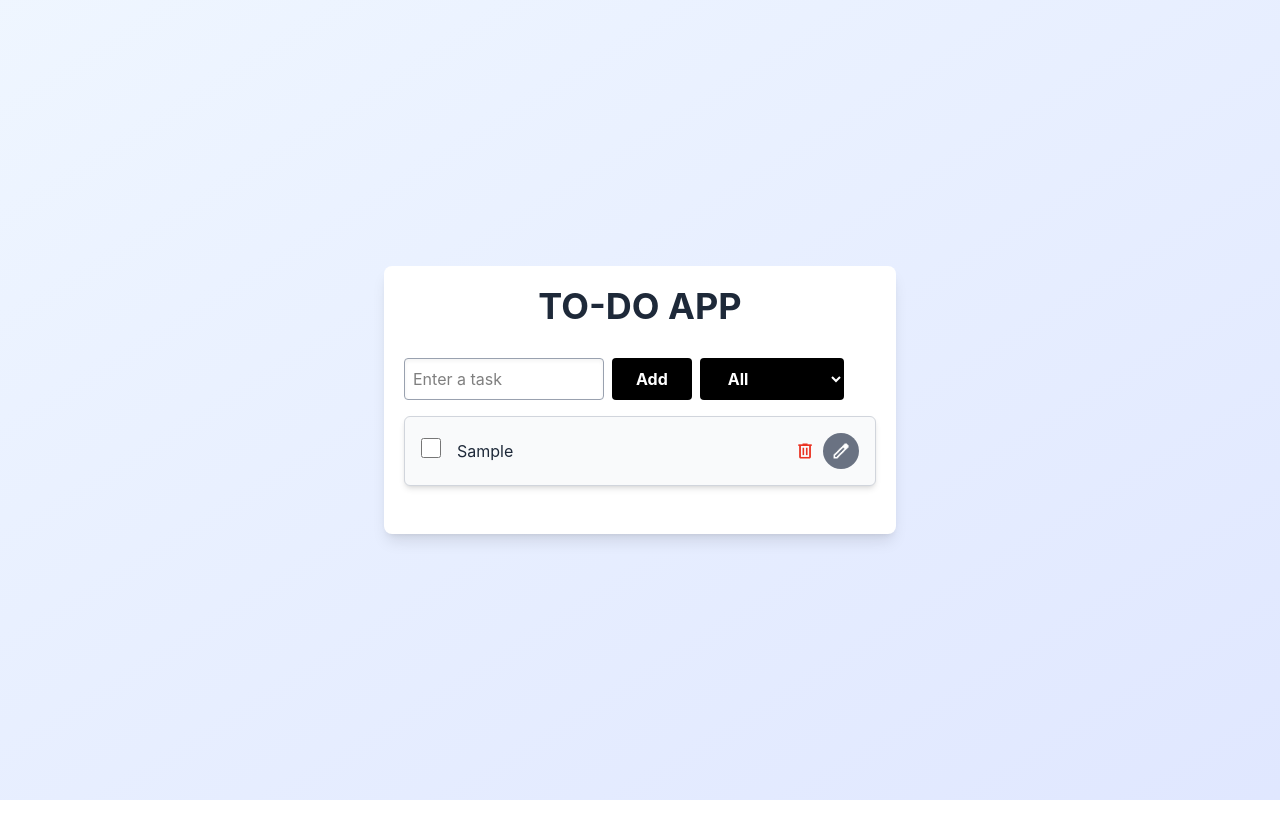
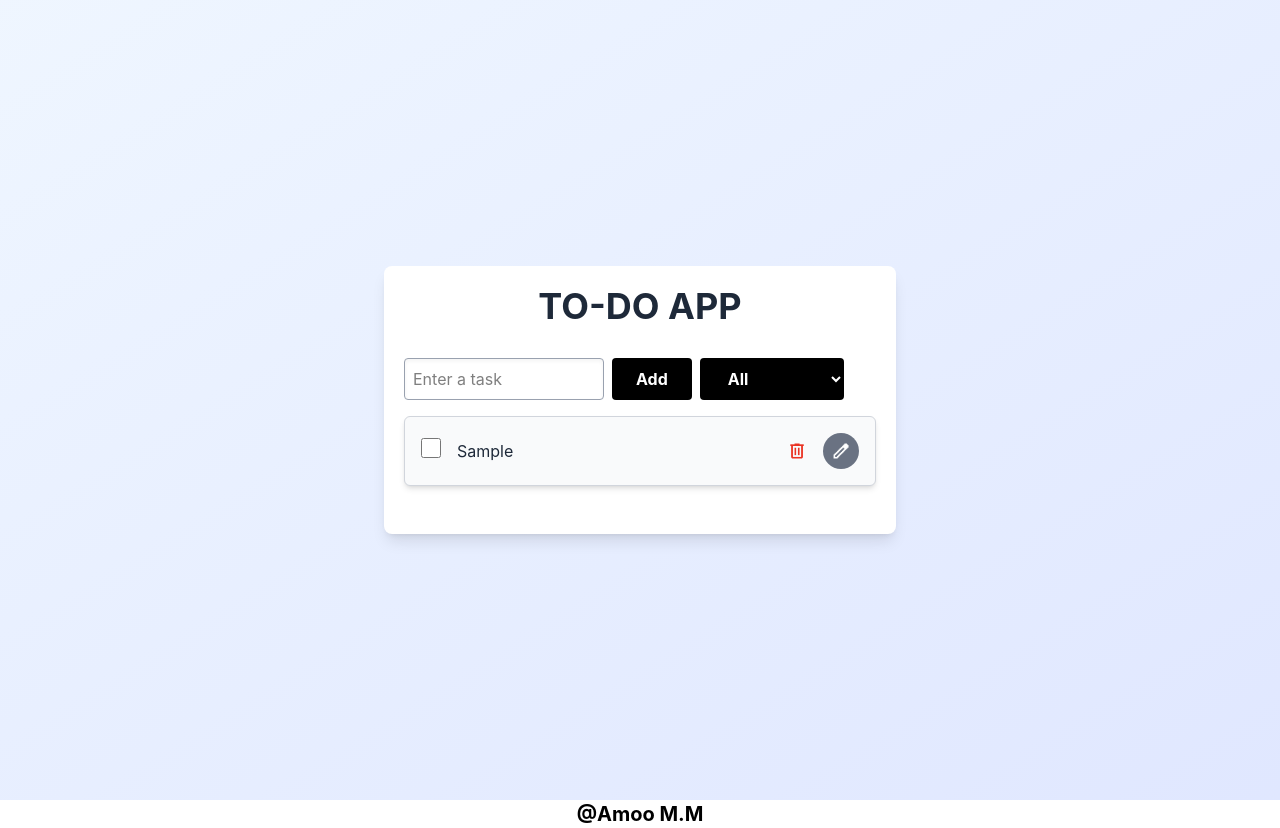
Before and after one commit to Mico1104/To-Do-App, a React (Vite) app in the folder to-do/: page / in a window 1280 px wide. Both pictures are taken after typing "Sample" into the empty fields and a click on the button "Add". Before the commit the page ends 800 px from the top, so only its background shows below. Built offline with nearby package versions, Linux system fonts and the light colour scheme.

Commit message:
Separating the components

```diff
--- a/to-do/src/App.jsx
+++ b/to-do/src/App.jsx
@@ -31,7 +31,17 @@ function App() {
     return true;
   });
 
+  const clearCompleted = () => {
+    const confirmClear = window.confirm("Are you sure you want clear the completed tasks?");
+
+    if (confirmClear) {
+      setTasks(tasks.filter(task => !task.completed))
+    }
+  };
+
   return (
+    <>
+
       <div className="min-h-screen bg-linear-to-br from-blue-50 to-indigo-100 flex items-center justify-center">
         <div className="container flex-col justify-center items-center max-w-lg text-center px-5 pt-5 bg-white rounded-lg shadow-lg p-8">
           <h1 className="text-4xl font-bold mb-8 text-gray-800">TO-DO APP</h1>
@@ -57,9 +67,19 @@ function App() {
             tasks={tasks}
             setTasks={setTasks}
           />
+          {tasks.some(task => task.completed) &&
+            <button
+              onClick={clearCompleted}
+              className='ml-2 py-2 px-6 font-bold rounded-sm bg-black text-white hover:bg-gray-800 transition-colors'
+            >
+              Clear Completed
+            </button>
+          }
+        </div>
 
       </div>
-    </div>
+      <h1 className='text-center font-bold text-xl'>@Amoo M.M</h1>
+    </>
   )
 }
 
--- a/to-do/src/component/EditText.jsx
+++ b/to-do/src/component/EditText.jsx
@@ -0,0 +1,54 @@
+import cancelPng from '../assets/cancel.png'
+import savePng from '../assets/save.png'
+
+function EditText(props) {
+
+    function saveEdit() {
+        if (props.editText.trim() === "") return;
+        props.setTasks(props.tasks.map(task =>
+            task.id === props.editId ? { ...task, text: props.editText } : task
+        ));
+
+        props.setEditId(null);
+        props.setEditText("");
+    }
+
+    function cancelEdit() {
+        props.setEditId(null);
+        props.setEditText("")
+    }
+
+    return (
+        <div className='flex items-center gap-2 flex-1'>
+            <input
+                type="text"
+                name="edit-text"
+                id="edit-text"
+                value={props.editText}
+                onChange={(e) => props.setEditText(e.target.value)}
+                onKeyDown={(e) => {
+                    if (e.key === 'Enter') saveEdit();
+
+                }}
+                className="flex-1 px-3 py-2 border-2 border-blue-400 rounded-md focus:outline-none focus:ring-2 focus:ring-blue-500 focus:border-transparent bg-blue-50 text-gray-800"
+                autoFocus
+            />
+            <div className="flex gap-2 items-center">
+                <button
+                    onClick={saveEdit}
+                    className="flex justify-content items-center p-2 bg-green-500 text-white font-medium rounded-full hover:bg-green-600 transition-colors shadow-md hover:shadow-lg active:scale-95"
+                >
+                    <img src={savePng} alt="save" />
+                </button>
+                <button
+                    className="flex justify-content items-center p-2 bg-gray-400 text-white font-medium rounded-full hover:bg-gray-500 transition-colors shadow-md hover:shadow-lg active:scale-95"
+                    onClick={cancelEdit}
+                >
+                    <img src={cancelPng} alt="cancel" />
+                </button>
+            </div>
+        </div>
+    )
+}
+
+export default EditText
--- a/to-do/src/component/Input.jsx
+++ b/to-do/src/component/Input.jsx
@@ -47,7 +47,7 @@ function Input(props) {
                     onChange={(e) => props.setFilter(e.target.value)}
                     name="filter"
                     id="filter"
-                    className='ml-2 py-2.5 px-6 font-bold rounded-sm bg-black text-white hover:bg-gray-800 transition-colors'
+                    className='flex-1 ml-2 py-2.5 px-6 font-bold rounded-sm bg-black text-white hover:bg-gray-800 transition-colors'
                 >
                     <option value="all">All</option>
                     <option value="complete">Complete</option>
--- a/to-do/src/component/ListTasks.jsx
+++ b/to-do/src/component/ListTasks.jsx
@@ -1,7 +1,6 @@
-import deletePng from '../assets/delete.png'
-import editPng from '../assets/edit.png'
-import cancelPng from '../assets/cancel.png'
-import savePng from '../assets/save.png'
+import EditText from './EditText';
+import Tasks from './Tasks'
+
 
 function ListTasks(props) {
 
@@ -11,25 +10,6 @@ function ListTasks(props) {
         ));
     }
 
-    const deleteTasks = (id) => {
-        props.setTasks(props.tasks.filter((task) => task.id !== id));
-    }
-
-    function startEdit(task) {
-        props.setEditId(task.id);
-        props.setEditText(task.text);
-    }
-
-    function saveEdit() {
-        props.setTasks(props.tasks.map(task =>
-            task.id === props.editId ? { ...task, text: props.editText } : task
-        ));
-    }
-
-    function cancelEdit() {
-        props.setEditId(null);
-        props.setEditText("")
-    }
 
     return (
 
@@ -51,49 +31,23 @@ function ListTasks(props) {
                                     />
                                 </div>
 
-                            {props.editId === task.id ?(
-                                <div className='flex items-center gap-2 flex-1'>
-                                    <input
-                                        type="text"
-                                        name="edit-text"
-                                        id="edit-text"
-                                        value={props.editText}
-                                        onChange={(e) => props.setEditText(e.target.value)}
-                                        className="flex-1 px-3 py-2 border-2 border-blue-400 rounded-md focus:outline-none focus:ring-2 focus:ring-blue-500 focus:border-transparent bg-blue-50 text-gray-800"
-                                        autoFocus
+                                {props.editId === task.id ? (
+                                    <EditText
+                                        tasks={props.tasks}
+                                        setTasks={props.setTasks}
+                                        editId={props.editId}
+                                        setEditId={props.setEditId}
+                                        editText={props.editText}
+                                        setEditText={props.setEditText}
                                     />
-                                    <div className="flex gap-2 items-center">
-                                        <button
-                                            onClick={saveEdit}
-                                            className="flex justify-content items-center p-2 bg-green-500 text-white font-medium rounded-full hover:bg-green-600 transition-colors shadow-md hover:shadow-lg active:scale-95"
-                                        >
-                                            <img src={savePng} alt="save"/>
-                                        </button>
-                                        <button
-                                            className="flex justify-content items-center p-2 bg-gray-400 text-white font-medium rounded-full hover:bg-gray-500 transition-colors shadow-md hover:shadow-lg active:scale-95"
-                                            onClick={cancelEdit}
-                                        >
-                                            <img src={cancelPng} alt="cancel"/>
-                                        </button>
-                                    </div>
-                                </div>
                                 ) : (
-                                <>
-                                    <span className={`flex-1 text-left ${task.completed ? 'text-gray-500' : 'text-gray-800'}`}>{task.text}</span>
-                                    <div className="list-btn flex justify-center g-x-px items-center ml-4">
-                                        <button onClick={() => deleteTasks(task.id)} className="p-2 hover:bg-red-100 rounded-full transition-colors"
-                                        >
-                                            <img src={deletePng} alt="Delete task" className="w-5 h-5" />
-                                        </button>
-
-                                        <button
-                                            className="p-2 hover:bg-red-100 bg-gray-500 rounded-full transition-colors"
-                                            onClick={() => startEdit(task)}
-                                        >
-                                            <img src={editPng} alt="edit-logo" className="w-5 h-5" />
-                                        </button>
-                                    </div>
-                                </>
+                                    <Tasks
+                                        task={task}
+                                        tasks={props.tasks}
+                                        setTasks={props.setTasks}
+                                        setEditId={props.setEditId}
+                                        setEditText={props.setEditText}
+                                    />
                                 )}
 
                             </li>
--- /dev/null
+++ b/to-do/src/component/Tasks.jsx
@@ -0,0 +1,34 @@
+import deletePng from '../assets/delete.png'
+import editPng from '../assets/edit.png'
+
+function Tasks(props) {
+
+    const deleteTasks = (id) => {
+        props.setTasks(props.tasks.filter((task) => task.id !== id));
+    }
+
+    function startEdit(task) {
+        props.setEditId(task.id);
+        props.setEditText(task.text);
+    }
+    return (
+        <>
+            <span className={`flex-1 text-left align-middle leading-relaxed ${props.task.completed ? 'text-gray-500' : 'text-gray-800'}`}>{props.task.text}</span>
+            <div className="list-btn flex justify-center items-center ml-4 gap-2">
+                <button onClick={() => deleteTasks(props.task.id)} className="p-2 hover:bg-red-100 rounded-full transition-colors"
+                >
+                    <img src={deletePng} alt="Delete task" className="w-5 h-5" />
+                </button>
+
+                <button
+                    className="p-2 hover:bg-red-100 bg-gray-500 rounded-full transition-colors"
+                    onClick={() => startEdit(props.task)}
+                >
+                    <img src={editPng} alt="edit-logo" className="w-5 h-5" />
+                </button>
+            </div>
+        </>
+    )
+}
+
+export default Tasks
```
Lines whose indentation alone changed are shown as unchanged.
